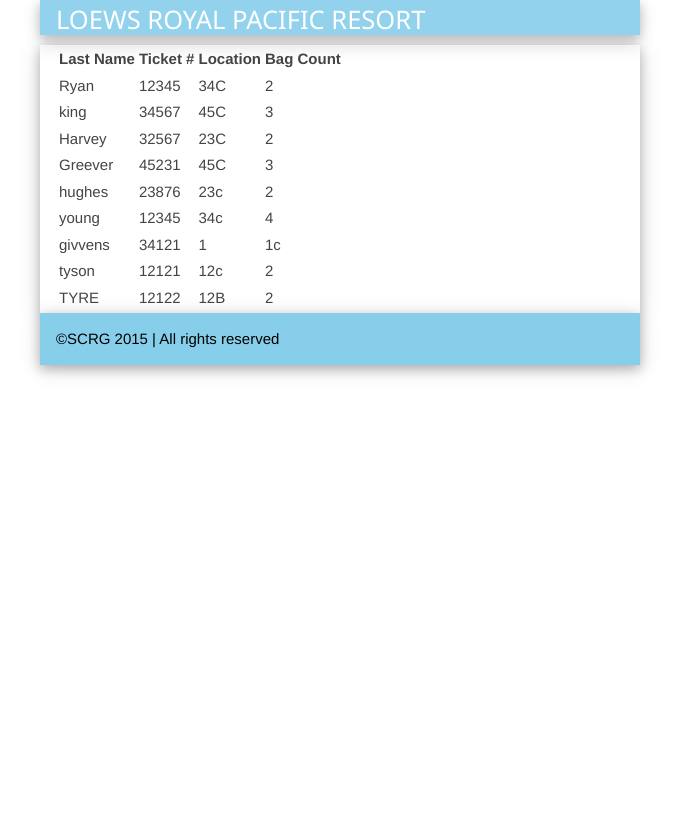
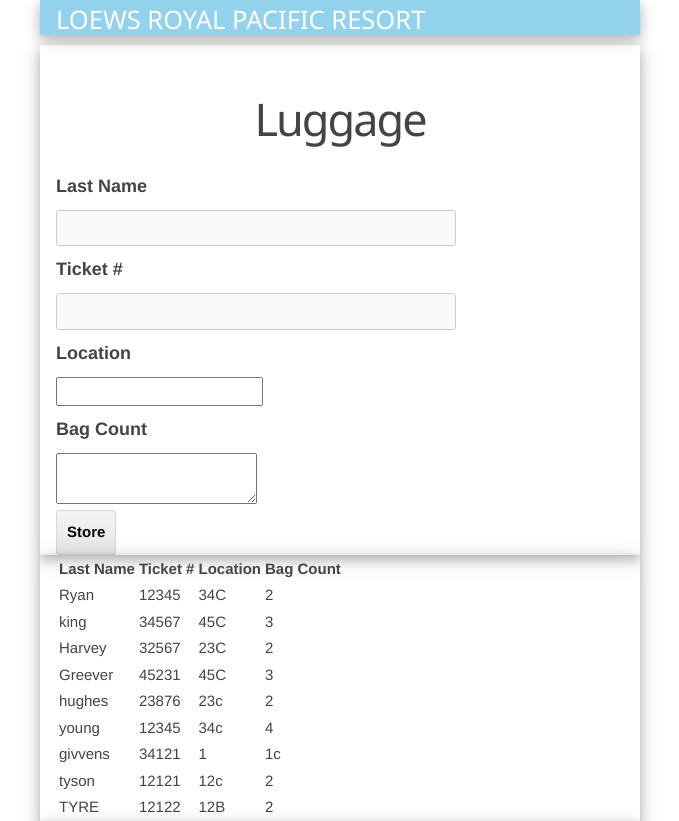
Before and after one commit to greevedogg/flask_luggage, a Flask app: page /luggage/ in a window 1280 px wide. Shown: the top 821 px of the page, without its empty margins (300-979 px from the left). Before the commit the page ends 377 px from the top, so only its background shows below. Run offline with Flask 2, Linux system fonts and the light colour scheme; data comes from the database, SQL or seed files in the repository; both versions use the stored data as it was after the commit; some libraries are stand-ins or nearby versions.

Commit message:
Changed Luggage.db, routes.py, templates

```diff
--- a/app/routes.py
+++ b/app/routes.py
@@ -9,7 +9,7 @@ from sqlalchemy import exc
 
 luggage = Blueprint('luggage', __name__, template_folder='templates')
 
-@luggage.route('/create', methods=['GET', 'POST'])
+@luggage.route('/', methods=['GET', 'POST'])
 
 def create_luggage():
     form = LuggageForm(request.form)
@@ -20,20 +20,21 @@ def create_luggage():
             return render_template('create_luggage.html', form=form)
         else:
             try:
-                name = form.name.data
+                name = form.name.data.upper()
                 ticket = form.ticket.data
-                location = form.location.data
+                location = form.location.data.upper()
                 bagCount = form.bagCount.data
                 entity = Luggage(name, ticket, location, bagCount, None)
                 db.session.add(entity)
                 db.session.commit()
-                return 'Entry Submitted to Luggage Log.'
+                flash('Entry Submitted to Luggage Log.')
+
             except exc.SQLAlchemyError as e:
                 return 'Entry NOT Submitted to Luggage Log.'
+    items = [item for item in Luggage.query.all()]
+    return render_template('display_luggage.html', items=items, form=form)
 
-    return render_template('create_luggage.html', form=form)
-
-@luggage.route('/')
+#@luggage.route('/')
 def show_luggage():
     items = [item for item in Luggage.query.all()]
-    return render_template("display_luggage.html", items=items)
+    return render_template("display_luggage.html", items=items, form=form)
--- a/app/templates/display_luggage.html
+++ b/app/templates/display_luggage.html
@@ -1,4 +1,43 @@
-{% extends 'layout.html' %}
+{% extends "layout.html" %}
+
+{% block form %}
+  <h2>Luggage</h2>
+
+  {% for message in form.name.errors %}
+    <div class="flash">{{ message }}</div>
+  {% endfor %}
+
+  {% for message in form.ticket.errors %}
+    <div class="flash">{{ message }}</div>
+  {% endfor %}
+
+  {% for message in form.location.errors %}
+    <div class="flash">{{ message }}</div>
+  {% endfor %}
+
+  {% for message in form.bagCount.errors %}
+    <div class="flash">{{ message }}</div>
+  {% endfor %}
+
+  <form action="{{ url_for('luggage.create_luggage') }}" method=post>
+    {{ form.csrf_token }}
+
+    {{ form.name.label }}
+    {{ form.name }}<br/>
+
+    {{ form.ticket.label }}
+    {{ form.ticket }}<br/>
+
+    {{ form.location.label }}
+    {{ form.location }}<br/>
+
+    {{ form.bagCount.label }}
+    {{ form.bagCount }}<br/>
+
+    {{ form.submit }}
+  </form>
+{% endblock %}
+
 {% block container %}
   <div class="top-pad">
     <table class="table table-striped">
```
Also changed, not shown: app/Luggage.db.
